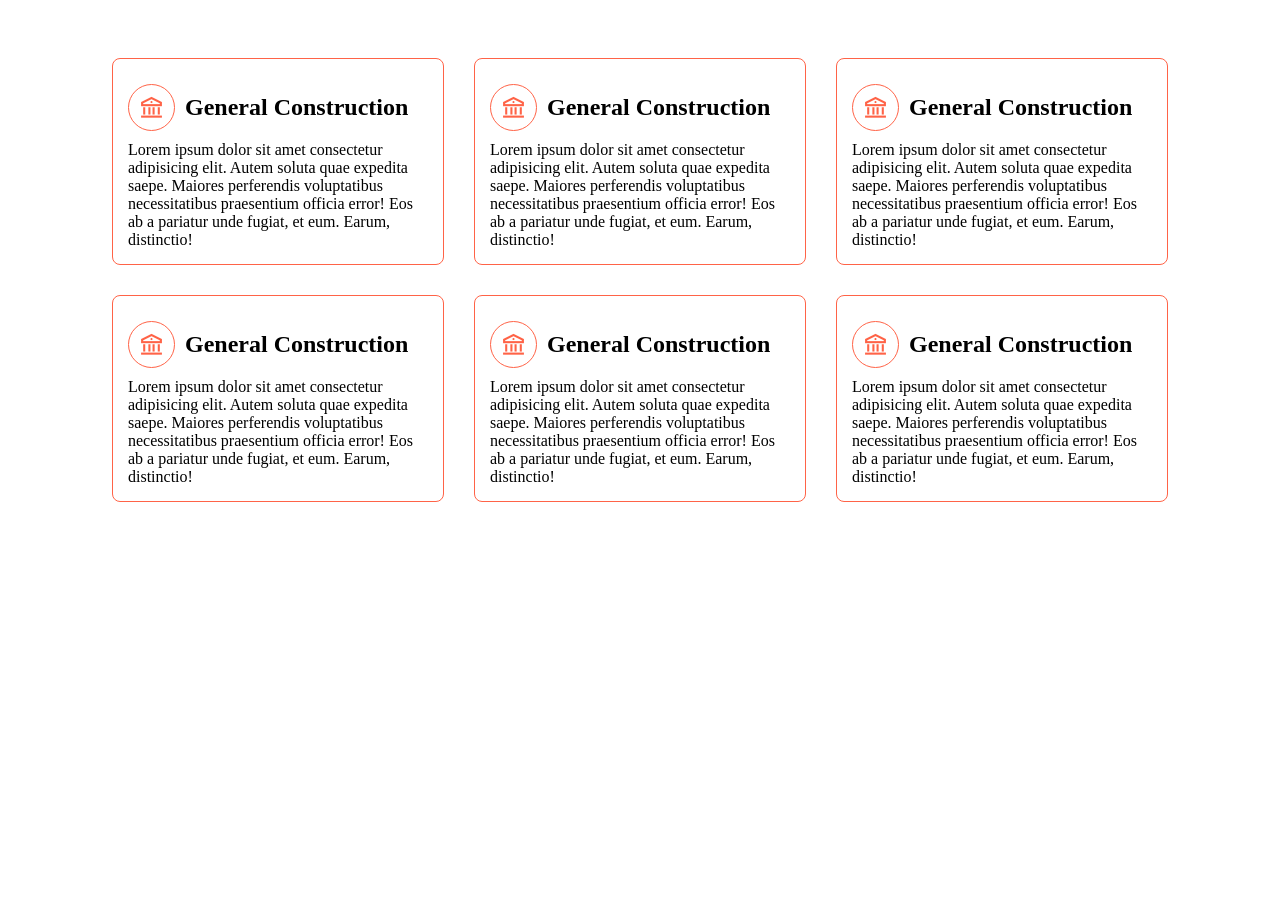
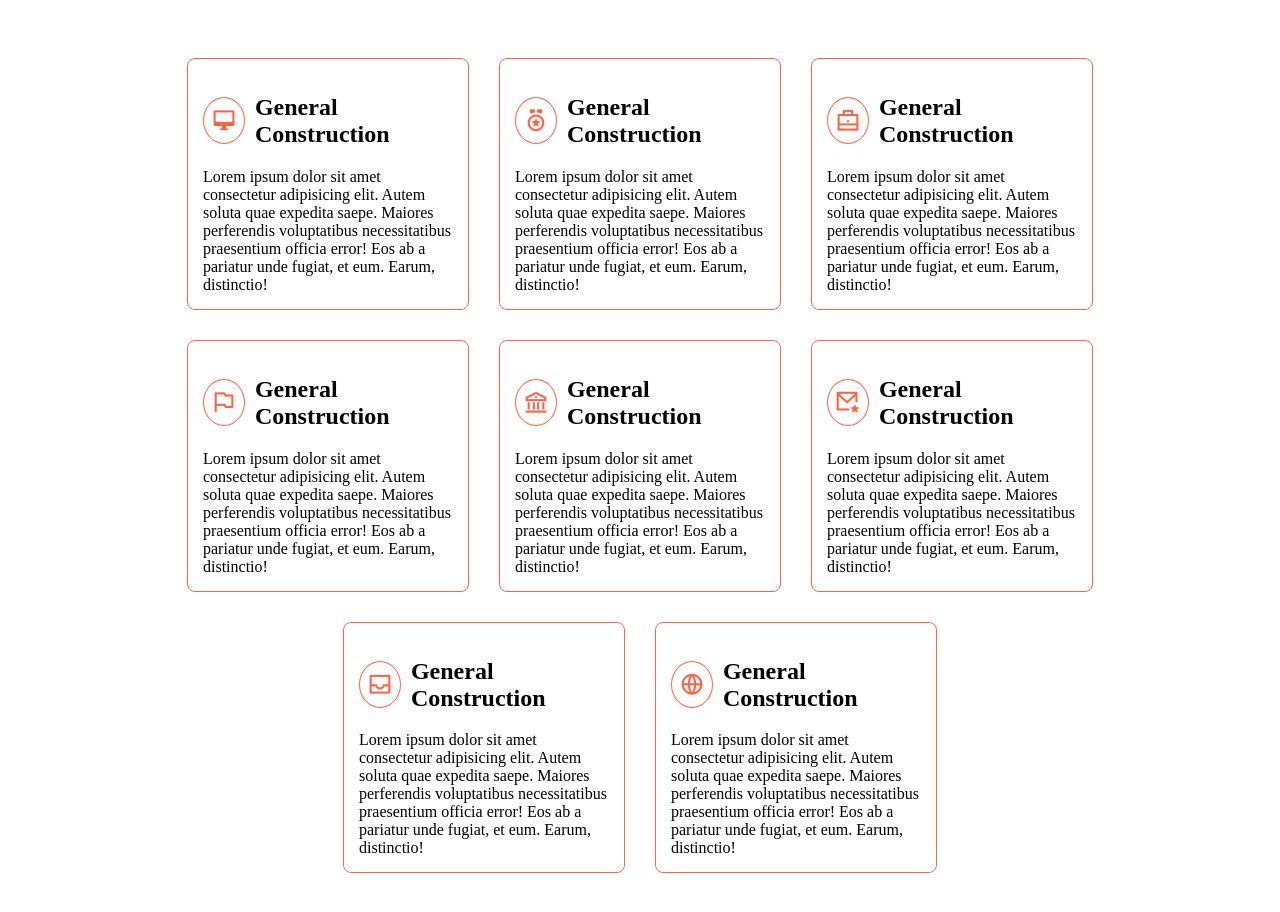
Before and after one commit to idealoladipupo/ncards, a plain HTML site: page index.html in a window 1280 px wide. Before the commit the page ends 800 px from the top, so only its background shows below. Drawn offline with nearby package versions, Linux system fonts and the light colour scheme.

Commit message:
modified component

```diff
--- a/deals.css
+++ b/deals.css
@@ -12,7 +12,7 @@
 
 .ncards{
 border: 1px solid tomato;
-width: 300px;
+width: 250px;
 padding: 15px;
 border-radius: 8px;
 transition: scale ease 0.5s;
--- a/index.html
+++ b/index.html
@@ -14,21 +14,29 @@
 
 
         <div class="ncards-header">
-            <span><i class="ri-bank-line"></i></span>
+            <span><i class="ri-mac-line"></i></i></span>
             <h2>General Construction</h2>
         </div>
         Lorem ipsum dolor sit amet consectetur adipisicing elit. Autem soluta quae expedita saepe. Maiores perferendis voluptatibus necessitatibus praesentium officia error! Eos ab a pariatur unde fugiat, et eum. Earum, distinctio!
     </div>
     <div class="ncards">
         <div class="ncards-header">
-            <span><i class="ri-bank-line"></i></span>
+            <span><i class="ri-medal-line"></i></span>
             <h2>General Construction</h2>
         </div>
         Lorem ipsum dolor sit amet consectetur adipisicing elit. Autem soluta quae expedita saepe. Maiores perferendis voluptatibus necessitatibus praesentium officia error! Eos ab a pariatur unde fugiat, et eum. Earum, distinctio!
     </div>
     <div class="ncards">
         <div class="ncards-header">
-            <span><i class="ri-bank-line"></i></span>
+            <span><i class="ri-briefcase-line"></i></span>
+            <h2>General Construction</h2>
+        </div>
+        Lorem ipsum dolor sit amet consectetur adipisicing elit. Autem soluta quae expedita saepe. Maiores perferendis voluptatibus necessitatibus praesentium officia error! Eos ab a pariatur unde fugiat, et eum. Earum, distinctio!
+    </div>
+
+    <div class="ncards">
+        <div class="ncards-header">
+            <span><i class="ri-flag-line"></i></span>
             <h2>General Construction</h2>
         </div>
         Lorem ipsum dolor sit amet consectetur adipisicing elit. Autem soluta quae expedita saepe. Maiores perferendis voluptatibus necessitatibus praesentium officia error! Eos ab a pariatur unde fugiat, et eum. Earum, distinctio!
@@ -41,10 +49,9 @@
         </div>
         Lorem ipsum dolor sit amet consectetur adipisicing elit. Autem soluta quae expedita saepe. Maiores perferendis voluptatibus necessitatibus praesentium officia error! Eos ab a pariatur unde fugiat, et eum. Earum, distinctio!
     </div>
-
     <div class="ncards">
         <div class="ncards-header">
-            <span><i class="ri-bank-line"></i></span>
+            <span><i class="ri-mail-star-line"></i></span>
             <h2>General Construction</h2>
         </div>
         Lorem ipsum dolor sit amet consectetur adipisicing elit. Autem soluta quae expedita saepe. Maiores perferendis voluptatibus necessitatibus praesentium officia error! Eos ab a pariatur unde fugiat, et eum. Earum, distinctio!
@@ -52,13 +59,21 @@
 
     <div class="ncards">
         <div class="ncards-header">
-            <span><i class="ri-bank-line"></i></span>
+            <span><i class="ri-inbox-line"></i></span>
+            <h2>General Construction</h2>
+        </div>
+        Lorem ipsum dolor sit amet consectetur adipisicing elit. Autem soluta quae expedita saepe. Maiores perferendis voluptatibus necessitatibus praesentium officia error! Eos ab a pariatur unde fugiat, et eum. Earum, distinctio!
+    </div>
+    <div class="ncards">
+        <div class="ncards-header">
+            <span><i class="ri-global-line"></i></span>
             <h2>General Construction</h2>
         </div>
         Lorem ipsum dolor sit amet consectetur adipisicing elit. Autem soluta quae expedita saepe. Maiores perferendis voluptatibus necessitatibus praesentium officia error! Eos ab a pariatur unde fugiat, et eum. Earum, distinctio!
     </div>
 
 
+
 </div>
 
 </body>
```
